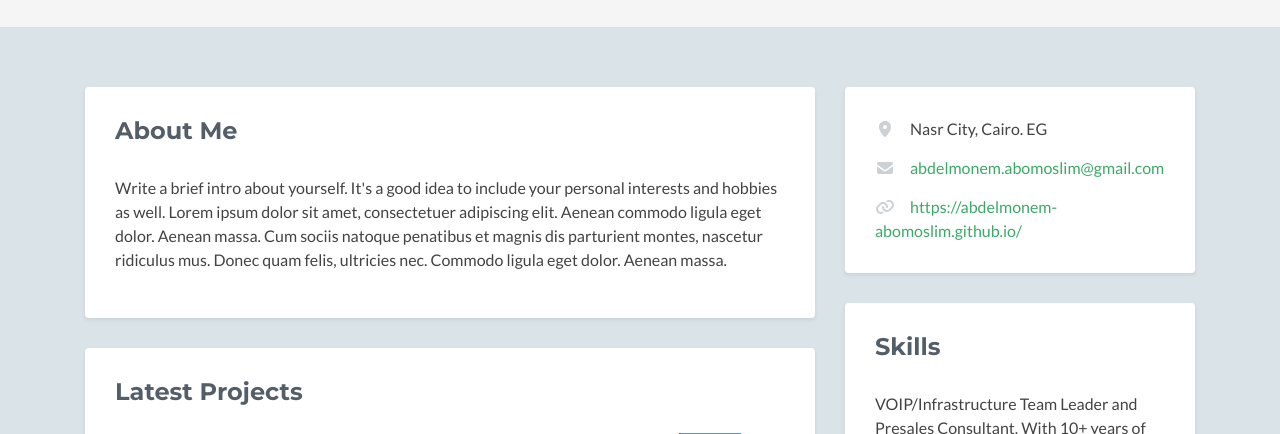
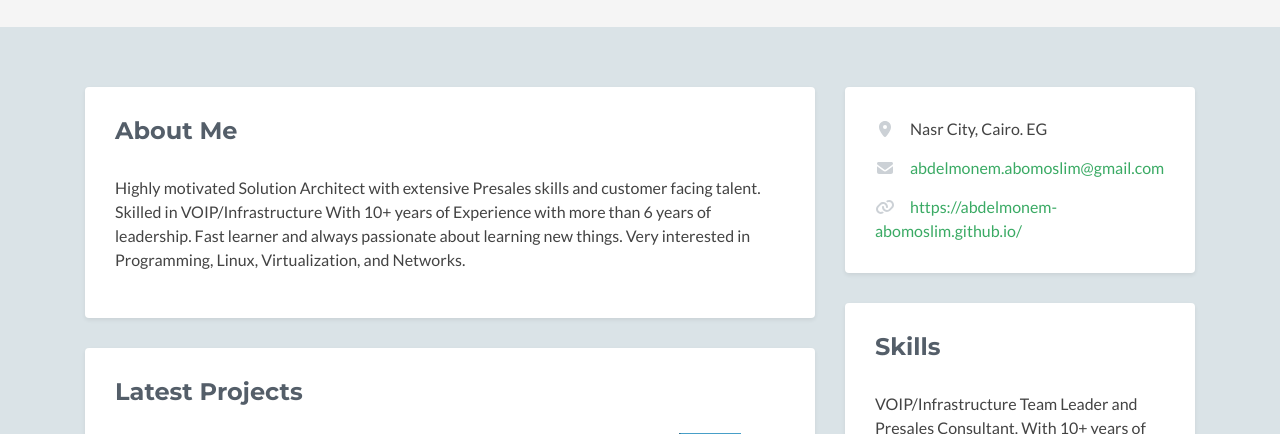
Before and after one commit to abdelmonem-abomoslim/abdelmonem-abomoslim.github.io, a plain HTML site: page index.html in a window 1280 px wide. Shown: the part 289-723 px from the top of the page. Drawn offline with nearby package versions, Linux system fonts and the light colour scheme; no server answers; some icons are missing.

Commit message:
Update index.html

```diff
--- a/index.html
+++ b/index.html
@@ -56,8 +56,7 @@
                     <div class="section-inner shadow-sm rounded">
                         <h2 class="heading">About Me</h2>
                         <div class="content">
-                            <p>Write a brief intro about yourself. It's a good idea to include your personal interests and hobbies as well. Lorem ipsum dolor sit amet, consectetuer adipiscing elit. Aenean commodo ligula eget dolor. Aenean massa. Cum sociis natoque penatibus et magnis dis parturient montes, nascetur ridiculus mus. Donec quam felis, ultricies nec. Commodo ligula eget dolor. Aenean massa.</p>
-
+                            <p>Highly motivated Solution Architect with extensive Presales skills and customer facing talent. Skilled in VOIP/Infrastructure With 10+ years of Experience with more than 6 years of leadership. Fast learner and always passionate about learning new things. Very interested in Programming, Linux, Virtualization, and Networks.</p>
                         </div><!--//content-->
                     </div><!--//section-inner-->
                 </section><!--//section-->
```
